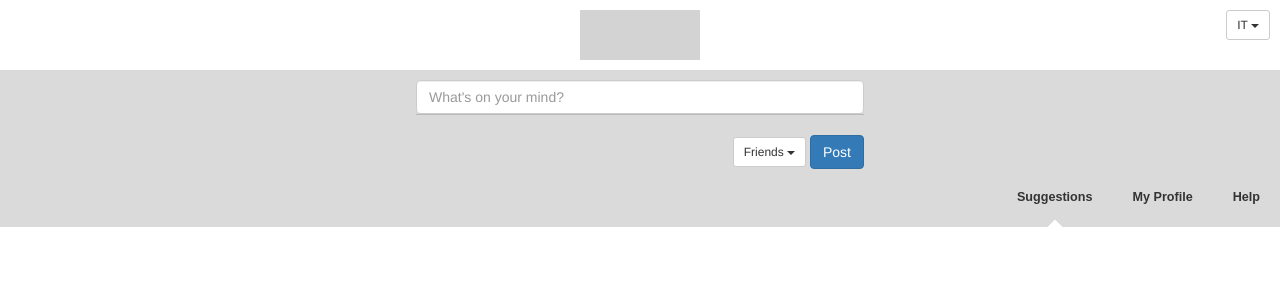
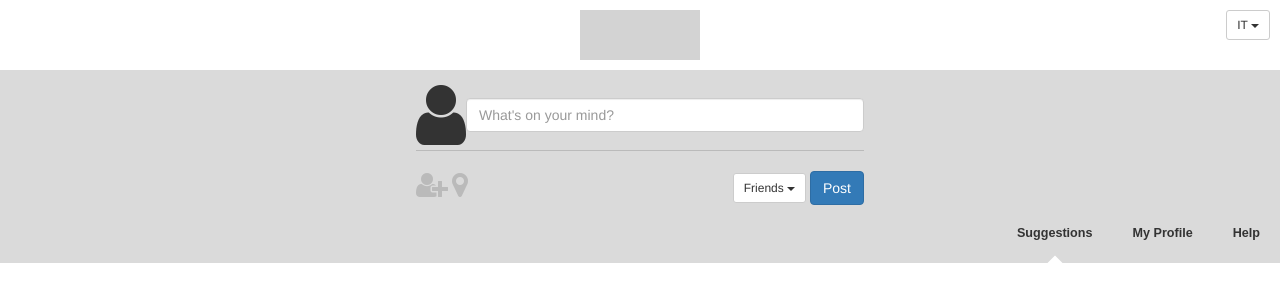
Before and after one commit to cristianogle/people-recommender, a PHP site: page / in a window 1280 px wide. Shown: the top 302 px of the page. Run offline with PHP 8.4, Linux system fonts and the light colour scheme; some libraries are stand-ins or nearby versions.

Commit message:
Update index.php

```diff
--- a/index.php
+++ b/index.php
@@ -9,6 +9,7 @@
 		<meta http-equiv="X-UA-Compatible" content="IE=Edge"/>
 		<meta charset="UTF-8"/>
 		<link rel="stylesheet" href="https://maxcdn.bootstrapcdn.com/bootstrap/3.3.6/css/bootstrap.min.css" integrity="sha384-1q8mTJOASx8j1Au+a5WDVnPi2lkFfwwEAa8hDDdjZlpLegxhjVME1fgjWPGmkzs7" crossorigin="anonymous">
+		<link rel="stylesheet" href="https://maxcdn.bootstrapcdn.com/font-awesome/4.6.3/css/font-awesome.min.css">
 		<link rel="stylesheet" href="css/check.css">
 		<link rel="stylesheet" href="css/style.css">
 		<link rel="stylesheet" href="css/sections.css">
```
